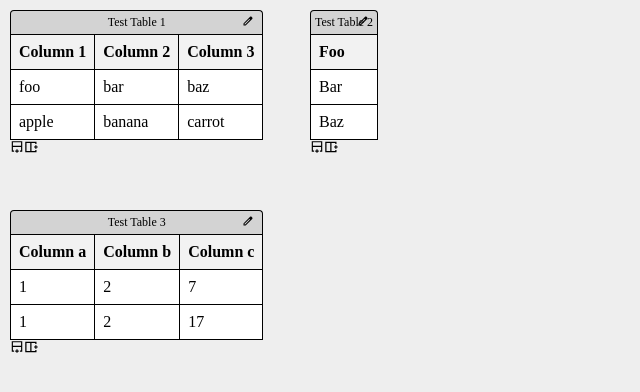
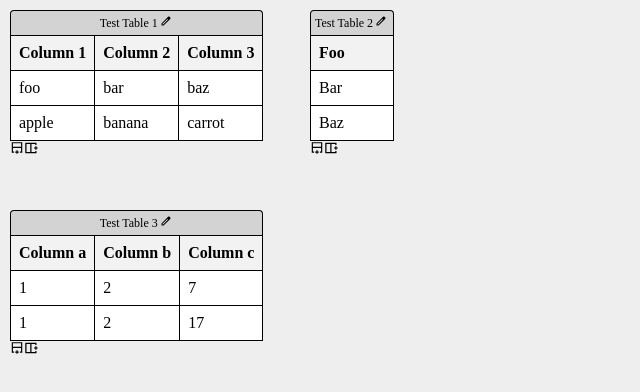
Before and after one commit to samchristywork/tabula, a plain HTML site: page index.html in a window 1280 px wide. Shown: the whole page, without its empty margins (0-640 px from the left). Drawn offline with Linux system fonts and the light colour scheme.

Commit message:
fix: Tweak edit button CSS
Previously, the edit button could overlap the title text. This was
because I was using `position: abolute`. Now, I just include that inline
and it works fine.

```diff
--- a/index.html
+++ b/index.html
@@ -25,12 +25,10 @@
         border-radius: 0.25rem 0.25rem 0 0;
         border: 1px solid black;
         border-bottom: none;
-        position: relative;
       }
       .drag-bar img {
         height: 0.75rem;
-        position: absolute;
-        right: 0.5rem;
+        width: 1rem;
       }
       .button-container button {
         border: none;
```
